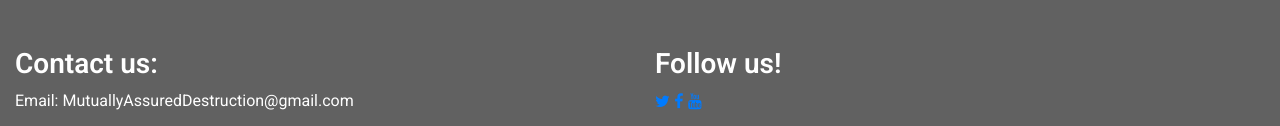
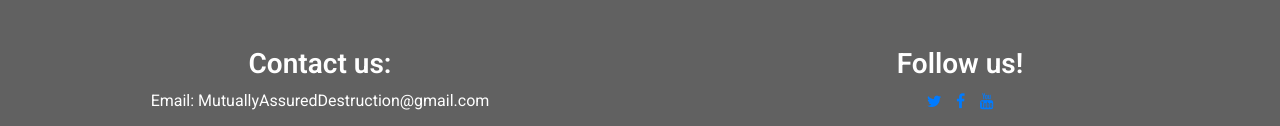
Before and after one commit to StephenWhittington/MilestoneProject1, a plain HTML site: page index.html in a window 1280 px wide. Shown: the part 980-1106 px from the top of the page. Drawn offline with nearby package versions, Linux system fonts and the light colour scheme.

Commit message:
Changed footer to inline block icons

```diff
--- a/assets/style.css
+++ b/assets/style.css
@@ -88,19 +88,33 @@ body {
 
 
 .footer-email {
+    text-align: center;
     font-family: "Roboto", sans-serif;
     font-weight: 400;
     color: #ffffff;
 }
 
 .contact-us {
+    text-align: center;
     font-family: "Roboto", sans-serif;
     font-weight: 600;
     color: #ffffff;
 }
 
 .follow {
+    text-align: center;
     font-family: "Roboto", sans-serif;
     font-weight: 600;
     color: #ffffff;
 }
+
+.list-inline {
+    text-align: -webkit-center;
+}
+
+
+.list-inline li {
+    display: inline-block;
+    padding-left: 5px;
+    padding-right: 5px;
+}
--- a/index.html
+++ b/index.html
@@ -64,7 +64,7 @@
 
     <section class="container-fluid">
         <div class="row">
-            <iframe  width="420" height="315" src="https://www.youtube.com/embed/RGJzHvqvvNU"></iframe>
+            <iframe width="420" height="315" src="https://www.youtube.com/embed/RGJzHvqvvNU"></iframe>
         </div>
     </section>
 
@@ -77,10 +77,11 @@
             </div>
             <div class="col-lg-6 col-md-6 footer-contact">
                 <h3 class="follow">Follow us!</h3>
-                <a href="#" class="twitter"><i class="fa fa-twitter"></i></a>
-                <a href="#" class="facebook"><i class="fa fa-facebook"></i></a>
-                <a href="#" class="youtube"><i class="fa fa-youtube"></i></a>
-
+                <ul class="list-inline">
+                    <li><a href="#" class="twitter"><i class="fa fa-twitter"></i></a></li>
+                    <li><a href="#" class="facebook"><i class="fa fa-facebook"></i></a></li>
+                    <li><a href="#" class="youtube"><i class="fa fa-youtube"></i></a></li>
+                </ul>
             </div>
 
         </div>
```
